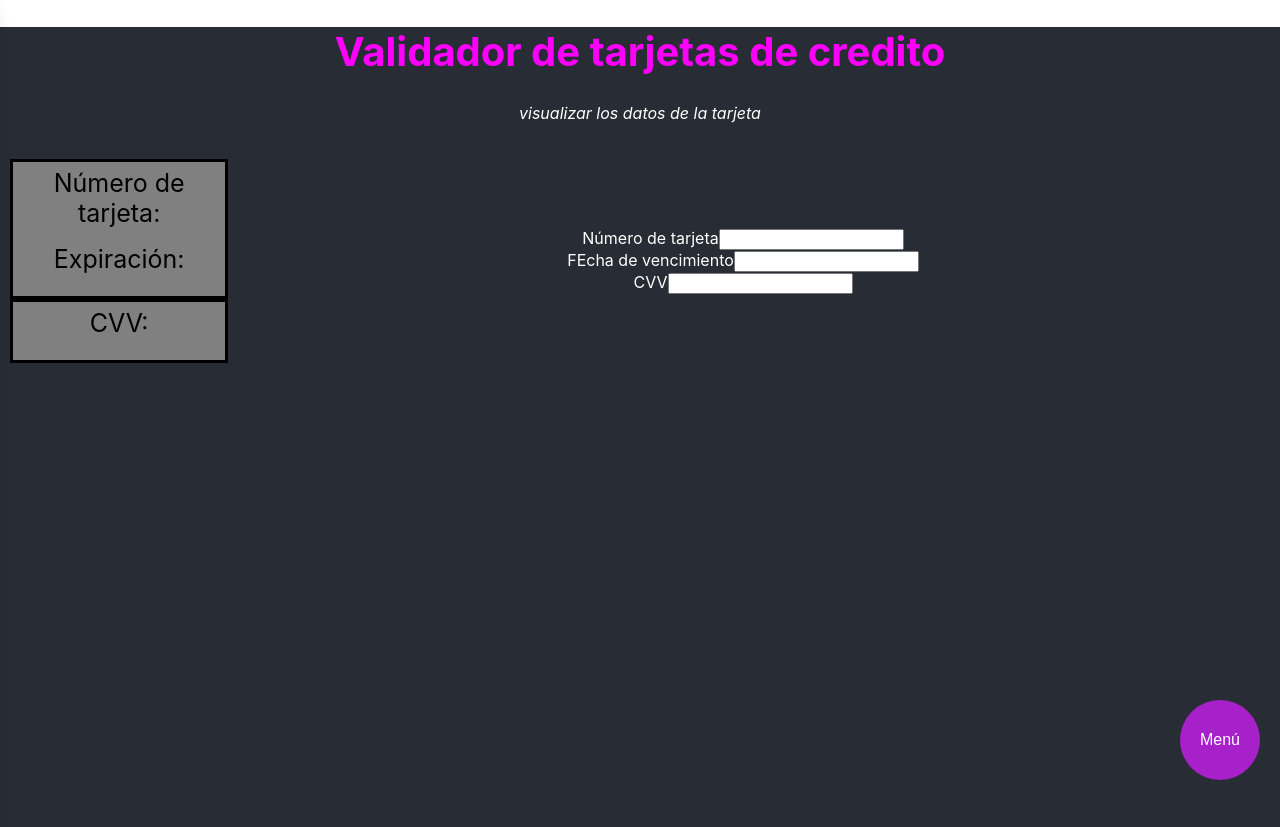
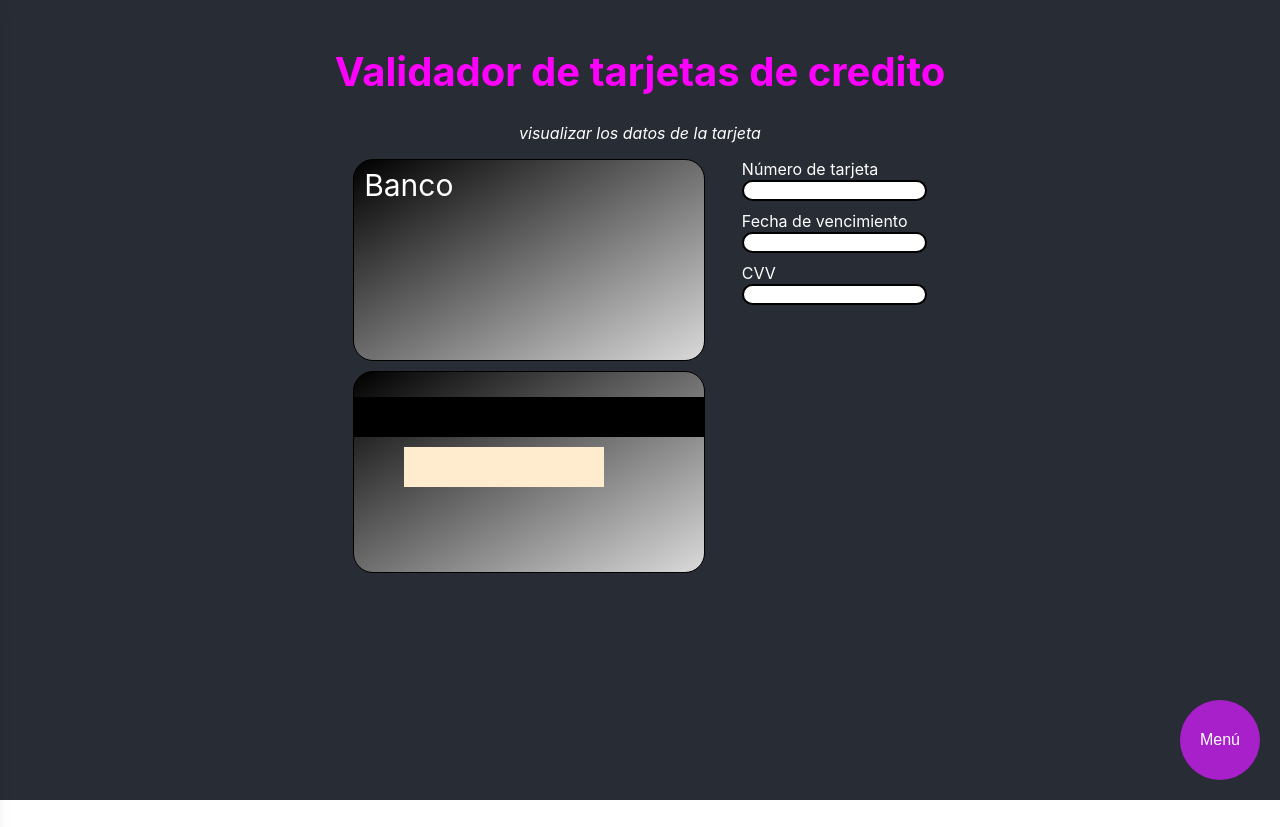
Before and after one commit to MonseCruz/modulo-react, a React (Create React App) app: page /CreditCard in a window 1280 px wide. After the commit the page ends 800 px from the top, so only its background shows below. Built offline with nearby package versions, Linux system fonts and the light colour scheme.

Commit message:
update on credit card

```diff
--- /dev/null
+++ b/src/pages/CreditCard/Components/cardImage/creditCard.css
@@ -0,0 +1,49 @@
+.Card{
+    background-image: linear-gradient(to bottom right, black, rgb(218, 218, 218));
+    width: 350px;
+    height: 200px;
+    border-width: 1px;
+    border-color: black;
+    border-style: solid;
+    border-radius: 20px;
+    margin-bottom: 10px;
+}
+
+.VISA{
+    background-image: linear-gradient(to bottom right, black, rgb(94, 96, 245));
+    width: 350px;
+    height: 200px;
+    border-width: 1px;
+    border-color: black;
+    border-style: solid;
+    border-radius: 20px;
+    margin-bottom: 10px;
+}
+
+.showData{
+    font-size: 25px;
+    color: blanchedalmond;
+}
+.logo{
+    width: 140px;
+    height: 20px;
+}
+.banco{
+    text-align: left;
+    padding: 2%;
+    margin-left: 3px;
+    font-size: 30px;
+}
+.banMagnetic{
+    width: 100%;
+    height: 40px;
+    background-color: black;
+    margin-top: 25px;
+}
+.spaceSign{
+    margin-top:10px;
+    margin-left: 50px;
+    background-color: blanchedalmond;
+    width: 200px;
+    height: 40px;
+}
--- a/src/pages/CreditCard/Components/cardImage/index.js
+++ b/src/pages/CreditCard/Components/cardImage/index.js
@@ -1,20 +1,22 @@
-import React, {Component} from 'react'
-//CSS
-//import './creditCard.css'
-export default class cardImage  extends Component{
-  constructor(props){
-    super(props)
-    this.state = {
+import React from "react";
+import "./creditCard.css"
+function CardImage({number,expiration,CVV}){
+  const typeCard = (number == 5252525252525252 ) ? "VISA" : "";
+    return(
+      <div>
+        <div className={`Card ${typeCard}`}>
+          <div className="banco">Banco</div>
+            <p className="showData">{number}</p>
 
-    }
+            <p className="showData">{expiration}</p>
+        </div>
+        <div className={`Card ${typeCard}`}>
+            <div className="banMagnetic"></div>
+            <div className="spaceSign"></div>
+            <p className="showData"> {CVV} </p>
+        </div>
+      </div>
+    )
+}
 
-  }
-
-  render (){
-    return(
-    <div className='Container'>
-        <p>Image de tarjeta</p>
-    </div>
-    )
-  }
-}
+export default CardImage
--- /dev/null
+++ b/src/pages/CreditCard/Components/formCredirCard/formCreditCard.css
@@ -0,0 +1,17 @@
+.Container-card{
+    display: flex;
+    justify-content: space-around;
+}
+.input{
+    box-shadow: 9px,9px,9px, rgba(250, 250, 250, 0.5);
+    border-radius: 90px;
+    border-color: black;
+    border-style: solid;
+    margin: auto;
+}
+.row{
+    margin-bottom: 10px;
+}
+.text{
+    text-align: left;
+}
--- a/src/pages/CreditCard/Components/formCredirCard/index.js
+++ b/src/pages/CreditCard/Components/formCredirCard/index.js
@@ -1,13 +1,14 @@
 import React, {Component} from 'react'
+import CardImage from "../cardImage"
 //CSS
-import './creditCard.css'
+import "./formCreditCard.css"
 export default class formCreditCard  extends Component{
     constructor(props){
         super(props)
         this.state = {
-            number:0,
-            expiration:0,
-            CVV:0
+            number: "",
+            expiration:"",
+            CVV:""
         };
         this.handleInput = this.handleInput.bind(this)
     }
@@ -22,39 +23,61 @@ export default class formCreditCard  extends Component{
   render (){
     const { number,expiration,CVV } = this.state
     return(
-    <div className='Container'>
+    <div className='Container-card'>
+        <div className="containerCard">
+            <CardImage
+                number={number}
+                expiration={expiration}
+                CVV={CVV}
+            />
+        </div>
         <div className="container-form">
             <div className="row">
+                <div className="text">
                     <label>Número de tarjeta</label>
+                </div>
+                <div>
                 <input
+                    maxLength="19"
+                    type="number"
                     className="input"
-                    value={number}
+                    value={this.state.number}
                     name={"number"}
                     onChange={this.handleInput}
                 />
                 </div>
 
+            </div>
+
             <div className="row">
-                <label>Fecha de vencimiento</label>
+                <div className="text">
+                     <label>Fecha de vencimiento  </label>
+                </div>
+
                 <input
+                    maxLength="4"
+                    type="number"
                     className="input"
                     name={"expiration"}
-                    value={expiration}
+                    value={this.state.expiration}
                     onChange={this.handleInput}
                 />
             </div>
 
             <div className="row">
-                <label>CVV</label>
+                <div className="text">
+                     <label>CVV </label>
+                </div>
                     <input
+                    maxLength="3"
+                    type="password"
                     className="input"
                     name={"CVV"}
-                    value={CVV}
+                    value={this.state.CVV}
                     onChange={this.handleInput}
                     />
             </div>
         </div>
-
     </div>
     )
   }
--- /dev/null
+++ b/src/pages/CreditCard/CreditCard.css
@@ -0,0 +1,3 @@
+.ContainerCreditCard{
+    display: block;
+}
--- a/src/pages/CreditCard/creditCard.css
+++ /dev/null
@@ -1,29 +0,0 @@
-.container-form{
-    display: block;
-    margin: auto;
-    padding: 3%;
-}
-.Card{
-    background-color: grey;
-    border-style: solid;
-    border-color: black;
-    display: block;
-    margin: auto;
-    padding: 3%;
-    width: 200px;
-}
-
-.VISA{
-    background-color: darkblue;
-    border-style: solid;
-    border-color: black;
-    display: block;
-    margin: auto;
-}
-label{
-    font-size: 25px;
-    color: black;
-}
-.showData{
-    text-decoration: underline;
-}
--- a/src/pages/CreditCard/index.js
+++ b/src/pages/CreditCard/index.js
@@ -1,89 +1,32 @@
 import React, {Component} from 'react'
 import Header from "../../components/Header";
-import "./creditCard.css";
+import FormCreditCard from "./Components/formCredirCard"
+import "./CreditCard.css"
 export default class CreditCard extends Component {
     constructor(props) {
         super(props);
         this.state = {
-            number: null,
-            expiration: null,
-            CVV: null
         };
-
-        this.handleInputNumber = this.handleInputNumber.bind(this)
-        this. handleInputExpiration = this. handleInputExpiration.bind(this)
-        this.handleInputCVV = this.handleInputCVV.bind(this)
     }
 
-    handleInputNumber(event){
+    handleInput({ target: {name,value} }) {
         this.setState({
-            number: event.target.value,
-        });
-    }
-
-    handleInputExpiration(event){
-        this.setState({
-            expiration: event.target.value,
-        });
-    }
-
-    handleInputCVV(event){
-        this.setState({
-            CVV: event.target.value,
+          [name]: value,
         });
     }
 
     render(){
-        const { number,expiration,CVV } = this.state
-        const typeCard = (number == 5252) ? "VISA" : "";
         return (
-            <div >
-                <Header
-                    title={"Validador de tarjetas de credito"}
-                    description={ "visualizar los datos de la tarjeta"}
-                />
-                <div className="Container">
-                    <div className="container-image">
-                        <div className={`Card ${typeCard}`}>
-                        <label>Número de tarjeta:</label>
-                            <p className="showData">{number}</p>
-                        <label>Expiración:</label>
-                            <p className="showData">{expiration}</p>
-                        </div>
-                        <div className={`Card ${typeCard}`}>
-                            <label>CVV:</label>
-                             <p className="showData"> {CVV} </p>
-                        </div>
-                    </div>
-                    <div className="container-form">
-                        <div className="row">
-                            Número de tarjeta
-                            <input
-                            className="input"
-                            value={number}
-                            name="numberCard"
-                            onChange={this.handleInputNumber}
-                            />
-                        </div>
-                        <div className="row">
-                            FEcha de vencimiento
-                            <input
-                            className="input"
-                            name="dateExpiration"
-                            value={expiration}
-                            onChange={this.handleInputExpiration}
-                            />
-                        </div>
-                        <div className="row">
-                            CVV
-                            <input
-                            className="input"
-                            name="numberCVV"
-                            value={CVV}
-                            onChange={this.handleInputCVV}
-                            />
-                        </div>
-                    </div>
+            <div className="Container">
+                <div className="ContainerCreditCard">
+                    <Header
+                        title={"Validador de tarjetas de credito"}
+                        description={ "visualizar los datos de la tarjeta"}
+                    />
+
+                    <FormCreditCard
+                        handleInput={this.handleInput}
+                    />
                 </div>
             </div>
         )
--- a/src/pages/Notes/Components/NewNote/index.js
+++ b/src/pages/Notes/Components/NewNote/index.js
@@ -24,6 +24,10 @@ export default class NewNote  extends Component{
       content
     }
     this.props.handleNewNote(note)
+    this.setState({
+      title: "",
+      content:""
+    })
   }
   render (){
     return(
--- a/src/pages/Notes/index.js
+++ b/src/pages/Notes/index.js
@@ -14,17 +14,49 @@ export default class Notes extends Component {
     this._renderNotes = this._renderNotes.bind(this)
     this.handleNewNote = this.handleNewNote.bind(this)
   }
+
+  componentDidMount(){
+
+    fetch("https://reactsessions-ac545.firebaseio.com/.json")
+    .then(response => response.json())
+    .then(({notes}) =>{
+      var notesarray = []
+      for(let key in notes){
+        notesarray.push({
+          key,
+          title:notes[key]['title'],
+          content: notes[key]['content']
+        })
+      }
+      this.setState({notes:notesarray})
+    })
+
+  }
+
   _renderNotes() {
     const { notes } = this.state;
-    return notes.map(({ title, content }) => {
-      return <Note title={title} content={content} />
+    return notes.map(({ key, title, content}) =>{
+      return <Note key={key} title={title} content={content}/>;
     });
   }
   handleNewNote(note){
     const { notes } = this.state
-    this.setState({
-      notes:[...notes, note]
+    fetch("https://reactsessions-ac545.firebaseio.com/notes.json",
+    {
+      method: 'POST',
+      body: JSON.stringify(note),
+      headers: {
+        'Content-type':'application/json'
+      }
+     }
+    )
+    .then(response => response.json())
+    .then(({name}) => {
+      this.setState({
+        notes:[...notes, note]
+      })
     })
+
   }
   render() {
     return (
```
Also changed, not shown: src/pages/CreditCard/Components/cardImage/img/citibanamex.png (added). Lines whose indentation alone changed are shown as unchanged.
